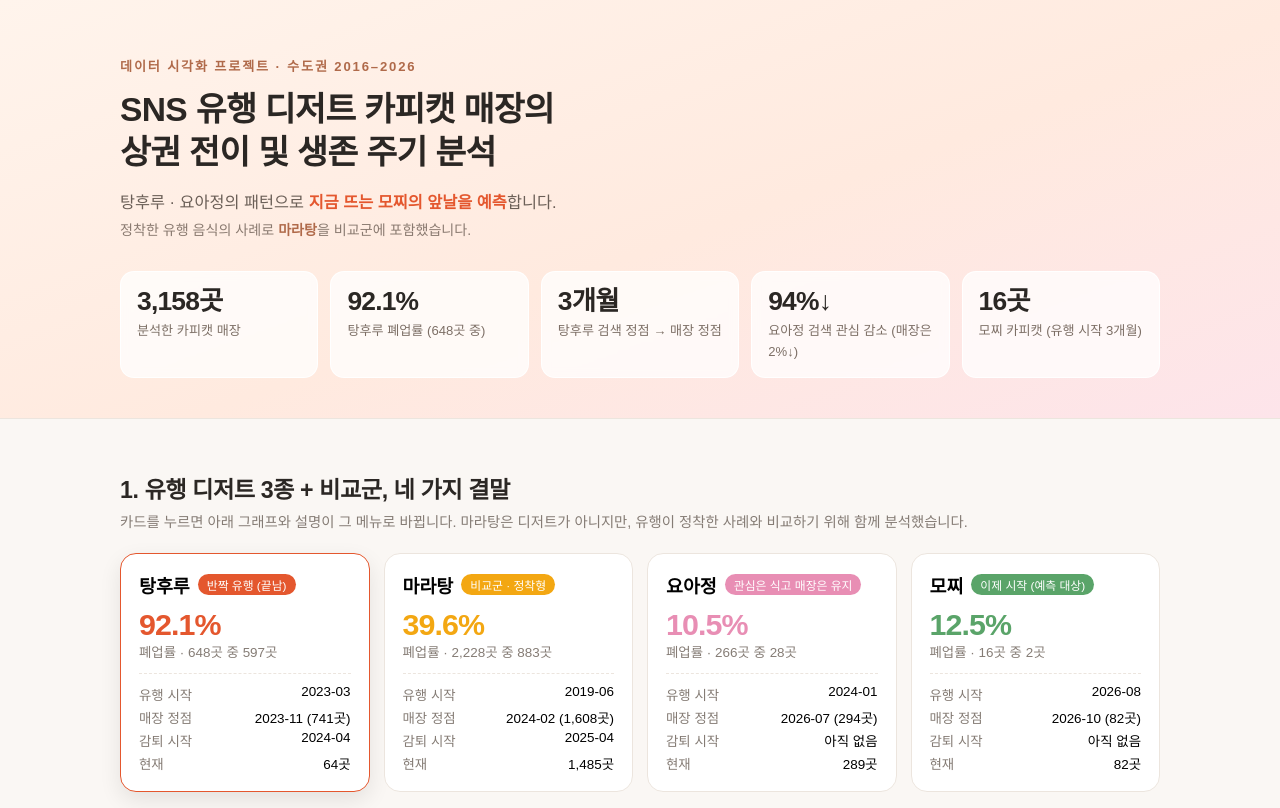
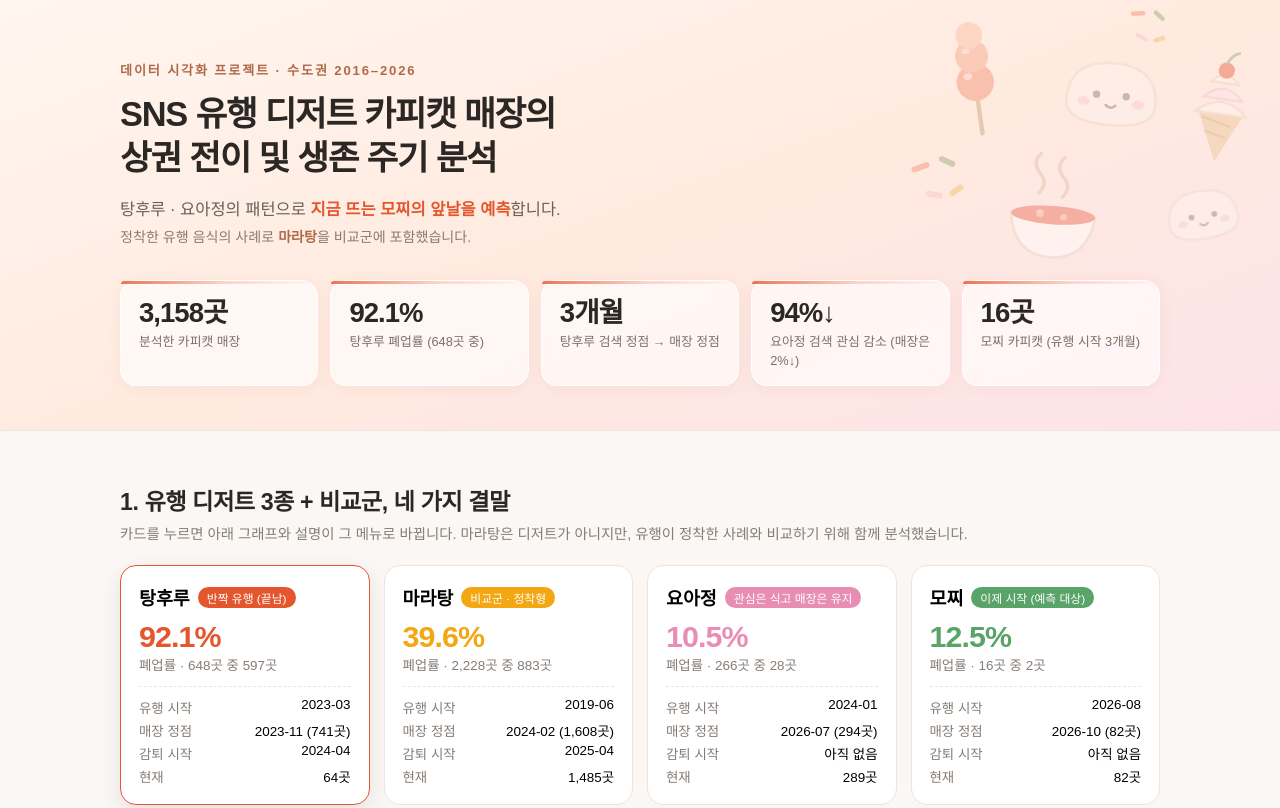
Before and after one commit to leeeojin2005/dessert-trend-dashboard, a plain HTML site: page index.html in a window 1280 px wide. Shown: the top 808 px of the page. Drawn offline with Linux system fonts and the light colour scheme.

Commit message:
대시보드 추가

```diff
--- a/index.html
+++ b/index.html
@@ -9,6 +9,70 @@
 <body>
 
 <header class="hero">
+  <!-- 배경 장식: 디저트 일러스트 (직접 그린 SVG) -->
+  <svg class="hero-art" viewBox="0 0 380 290" aria-hidden="true">
+    <defs>
+      <!-- 탕후루 -->
+      <symbol id="d-tang" viewBox="0 0 100 100">
+        <path d="M50 64 V99" stroke="#c89a6b" stroke-width="4" stroke-linecap="round" fill="none"/>
+        <circle cx="50" cy="52" r="17" fill="#f2866a"/>
+        <circle cx="50" cy="28" r="15" fill="#f69d80"/>
+        <circle cx="50" cy="9"  r="12" fill="#f9b89c"/>
+        <ellipse cx="44" cy="46" rx="4" ry="3" fill="#fff" opacity=".55"/>
+        <ellipse cx="45" cy="23" rx="3.5" ry="2.6" fill="#fff" opacity=".5"/>
+      </symbol>
+
+      <!-- 소프트 아이스크림 -->
+      <symbol id="d-soft" viewBox="0 0 100 100">
+        <path d="M30 56 L50 99 L70 56 Z" fill="#e9c08f"/>
+        <path d="M34 62 L60 68 M38 74 L57 78" stroke="#d6a470" stroke-width="2" fill="none"/>
+        <path d="M28 58 q22 -21 44 0 Z" fill="#fff6ee" stroke="#ecd3c0" stroke-width="2"/>
+        <path d="M33 45 q17 -18 34 0 Z" fill="#ffdfea" stroke="#f0c3d2" stroke-width="2"/>
+        <path d="M38 31 q12 -14 24 0 Z" fill="#fff6ee" stroke="#ecd3c0" stroke-width="2"/>
+        <circle cx="50" cy="20" r="7" fill="#e4572e"/>
+        <path d="M50 13 q4 -8 9 -9" stroke="#8aa86a" stroke-width="2.5" fill="none" stroke-linecap="round"/>
+      </symbol>
+
+      <!-- 모찌 (얼굴) -->
+      <symbol id="d-mochi" viewBox="0 0 100 100">
+        <path d="M14 62 q0 -32 36 -32 t36 32 q0 18 -36 18 t-36 -18 Z" fill="#fdf4ee" stroke="#ecd6c6" stroke-width="2"/>
+        <circle cx="38" cy="56" r="3" fill="#8a7366"/>
+        <circle cx="62" cy="56" r="3" fill="#8a7366"/>
+        <path d="M46 64 q4 4 8 0" stroke="#8a7366" stroke-width="2" fill="none" stroke-linecap="round"/>
+        <ellipse cx="28" cy="62" rx="5" ry="3.5" fill="#f8bfc9" opacity=".8"/>
+        <ellipse cx="72" cy="62" rx="5" ry="3.5" fill="#f8bfc9" opacity=".8"/>
+      </symbol>
+
+      <!-- 마라탕 그릇 -->
+      <symbol id="d-bowl" viewBox="0 0 100 100">
+        <path d="M18 60 q10 -6 32 -6 t32 6 q-4 32 -32 32 t-32 -32 Z" fill="#ffffff" stroke="#e8d5c4" stroke-width="2"/>
+        <ellipse cx="50" cy="60" rx="32" ry="7" fill="#e8614a"/>
+        <circle cx="40" cy="59" r="3" fill="#f6a58f"/>
+        <circle cx="58" cy="61" r="2.5" fill="#f6a58f"/>
+        <path d="M38 44 q7 -8 0 -15 q-7 -8 0 -15" stroke="#e0b9a6" stroke-width="2.5" fill="none" stroke-linecap="round"/>
+        <path d="M56 46 q7 -8 0 -15 q-7 -8 0 -15" stroke="#e0b9a6" stroke-width="2.5" fill="none" stroke-linecap="round"/>
+      </symbol>
+
+      <!-- 스프링클 -->
+      <symbol id="d-spr" viewBox="0 0 100 100">
+        <rect x="10" y="20" width="26" height="8" rx="4" fill="#f2866a" transform="rotate(-20 23 24)"/>
+        <rect x="48" y="12" width="24" height="8" rx="4" fill="#8aa86a" transform="rotate(25 60 16)"/>
+        <rect x="30" y="58" width="24" height="8" rx="4" fill="#f8bfc9" transform="rotate(10 42 62)"/>
+        <rect x="62" y="52" width="22" height="8" rx="4" fill="#efb95e" transform="rotate(-35 73 56)"/>
+      </symbol>
+    </defs>
+
+    <g class="art">
+      <use href="#d-tang"  x="20"  y="-6"  width="110" height="172" transform="rotate(-8 75 80)"/>
+      <use href="#d-mochi" x="150" y="26"  width="124" height="124" transform="rotate(5 212 88)"/>
+      <use href="#d-soft"  x="264" y="18"  width="116" height="174" transform="rotate(8 322 105)"/>
+      <use href="#d-bowl"  x="88"  y="136" width="132" height="132" transform="rotate(4 154 202)"/>
+      <use href="#d-mochi" x="254" y="162" width="96"  height="96"  transform="rotate(-9 302 210)"/>
+      <use href="#d-spr"   x="4"   y="150" width="72"  height="72"/>
+      <use href="#d-spr"   x="220" y="4"   width="56"  height="56"  transform="rotate(18 248 32)"/>
+    </g>
+  </svg>
+
   <div class="wrap">
     <p class="eyebrow">데이터 시각화 프로젝트 · 수도권 2016–2026</p>
     <h1>SNS 유행 디저트 카피캣 매장의<br>상권 전이 및 생존 주기 분석</h1>
--- a/style.css
+++ b/style.css
@@ -16,18 +16,33 @@ h2{font-size:1.45rem;margin-bottom:6px}
 .small{font-size:.82rem;color:var(--mute)}
 
 /* ===== 헤더 ===== */
-.hero{background:linear-gradient(160deg,#fff4ec 0%,#ffeadf 55%,#fde4ea 100%);
-  padding:56px 0 40px;border-bottom:1px solid var(--line)}
+.hero{position:relative;overflow:hidden;
+  background:linear-gradient(160deg,#fff6ef 0%,#ffeadf 52%,#fde3e9 100%);
+  padding:60px 0 44px;border-bottom:1px solid var(--line)}
+/* 배경 디저트 라인 드로잉 */
+.hero-art{position:absolute;top:0;right:0;width:380px;height:290px;pointer-events:none}
+@media (max-width:1040px){.hero-art{width:300px;height:230px}.hero-art .art{opacity:.3}}
+@media (max-width:720px){.hero-art{display:none}}
+.hero-art .art{opacity:.42}
+.hero .wrap{position:relative;z-index:1}
 .eyebrow{margin:0 0 10px;font-size:.82rem;letter-spacing:.14em;color:#b06a4a;font-weight:700}
-.hero h1{font-size:2.1rem}
-.lead{margin:14px 0 0;color:#6b5f57;font-size:1.02rem}
+.hero h1{font-size:2.15rem;letter-spacing:-.035em}
+.lead{margin:15px 0 0;color:#6b5f57;font-size:1.03rem}
 .lead b{color:var(--accent)}
 
-.kpis{display:grid;grid-template-columns:repeat(auto-fit,minmax(170px,1fr));gap:12px;margin-top:28px}
-.kpi{background:rgba(255,255,255,.75);border:1px solid rgba(255,255,255,.9);
-  border-radius:14px;padding:14px 16px;backdrop-filter:blur(4px)}
-.kpi .n{font-size:1.65rem;font-weight:800;letter-spacing:-.03em;line-height:1.2}
-.kpi .t{font-size:.82rem;color:#7d6f66;margin-top:2px}
+.kpis{display:grid;grid-template-columns:repeat(auto-fit,minmax(176px,1fr));gap:12px;margin-top:30px}
+.kpi{position:relative;background:rgba(255,255,255,.62);
+  border:1px solid rgba(255,255,255,.85);border-radius:16px;padding:16px 18px 15px;
+  backdrop-filter:blur(8px);box-shadow:0 2px 14px rgba(180,120,90,.08);
+  transition:transform .18s, box-shadow .18s}
+.kpi:hover{transform:translateY(-2px);box-shadow:0 6px 20px rgba(180,120,90,.14)}
+.kpi::before{content:"";position:absolute;left:0;top:0;width:100%;height:3px;
+  border-radius:16px 16px 0 0;
+  background:linear-gradient(90deg,var(--accent) 0%,rgba(228,87,46,.25) 55%,transparent 100%);
+  opacity:.8}
+.kpi .n{font-size:1.72rem;font-weight:800;letter-spacing:-.035em;line-height:1.15;
+  font-variant-numeric:tabular-nums}
+.kpi .t{font-size:.8rem;color:#7d6f66;margin-top:4px;line-height:1.45}
 
 /* ===== 아이템 카드 ===== */
 .cards{display:grid;grid-template-columns:repeat(auto-fit,minmax(230px,1fr));gap:14px}
```
